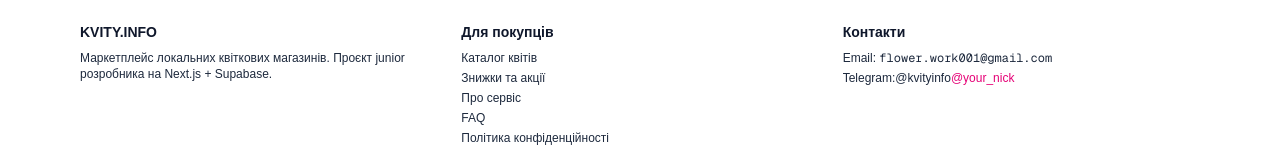
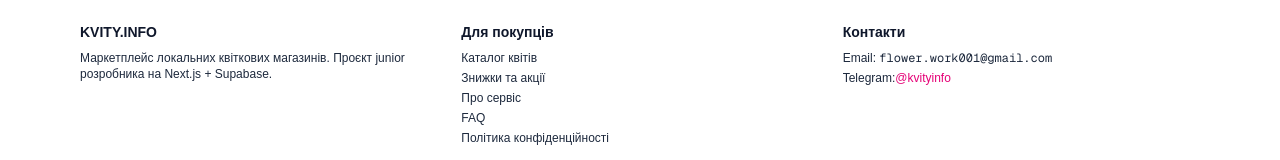
Before and after one commit to tyshchenkoandriy1-sys/kvity-ua, a Next.js app: page / in a window 1280 px wide. Shown: the part 1975-2135 px from the top of the page. Built offline with nearby package versions, Linux system fonts and the light colour scheme; no server answers; the database is empty.

Commit message:
change tg details

```diff
--- a/app/page.tsx
+++ b/app/page.tsx
@@ -558,13 +558,13 @@ export default function HomePage() {
                   Email: <span className="font-mono">flower.work001@gmail.com</span>
                 </li>
                 <li>
-                  Telegram:{"@kvityinfo"}
+                  Telegram:{""}
                   <a
                     href="https://t.me/kvityinfo"
                     target="_blank"
                     className="text-pink-600 hover:text-pink-700"
                   >
-                    @your_nick
+                    @kvityinfo
                   </a>
                 </li>
                 <li>
```
